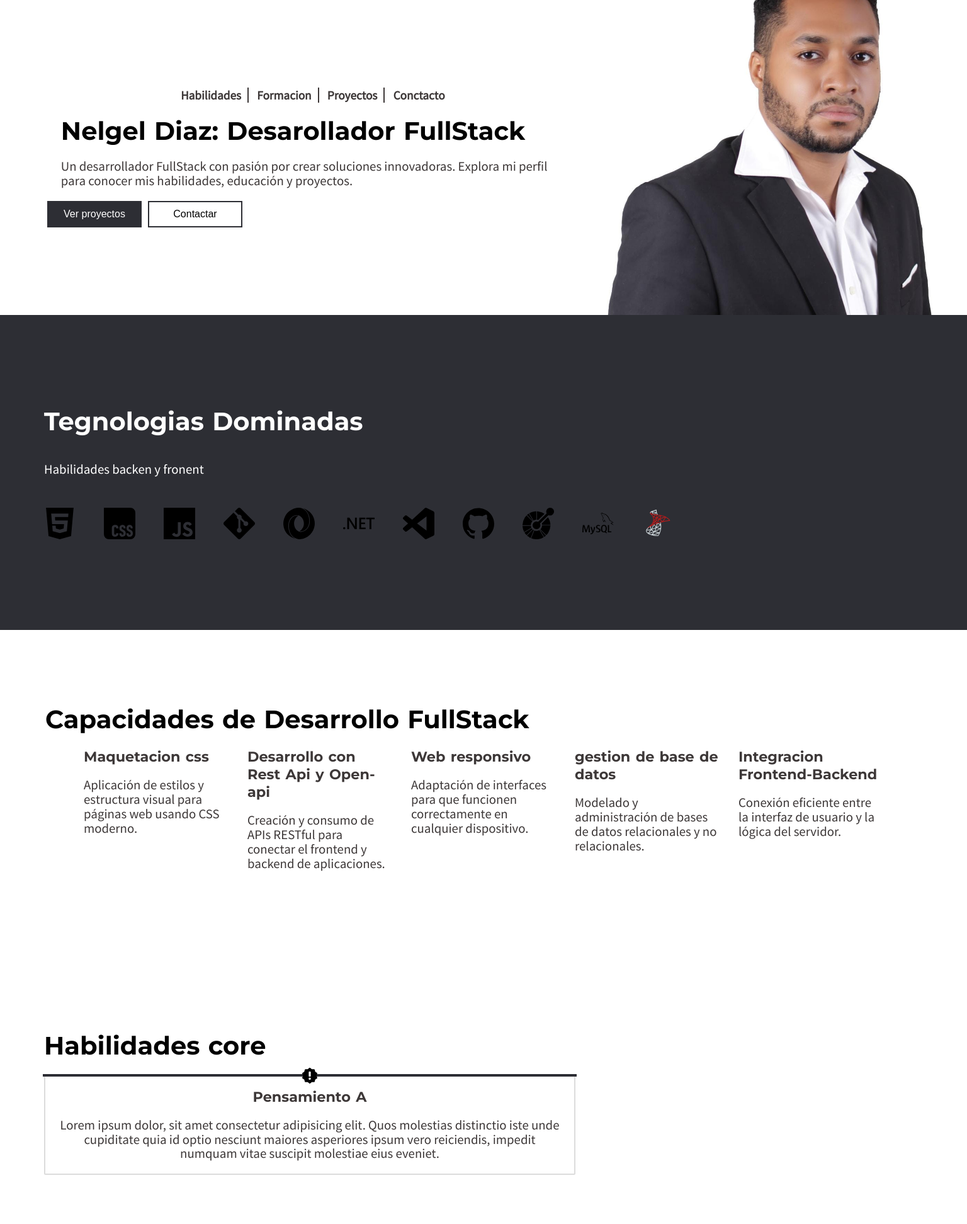
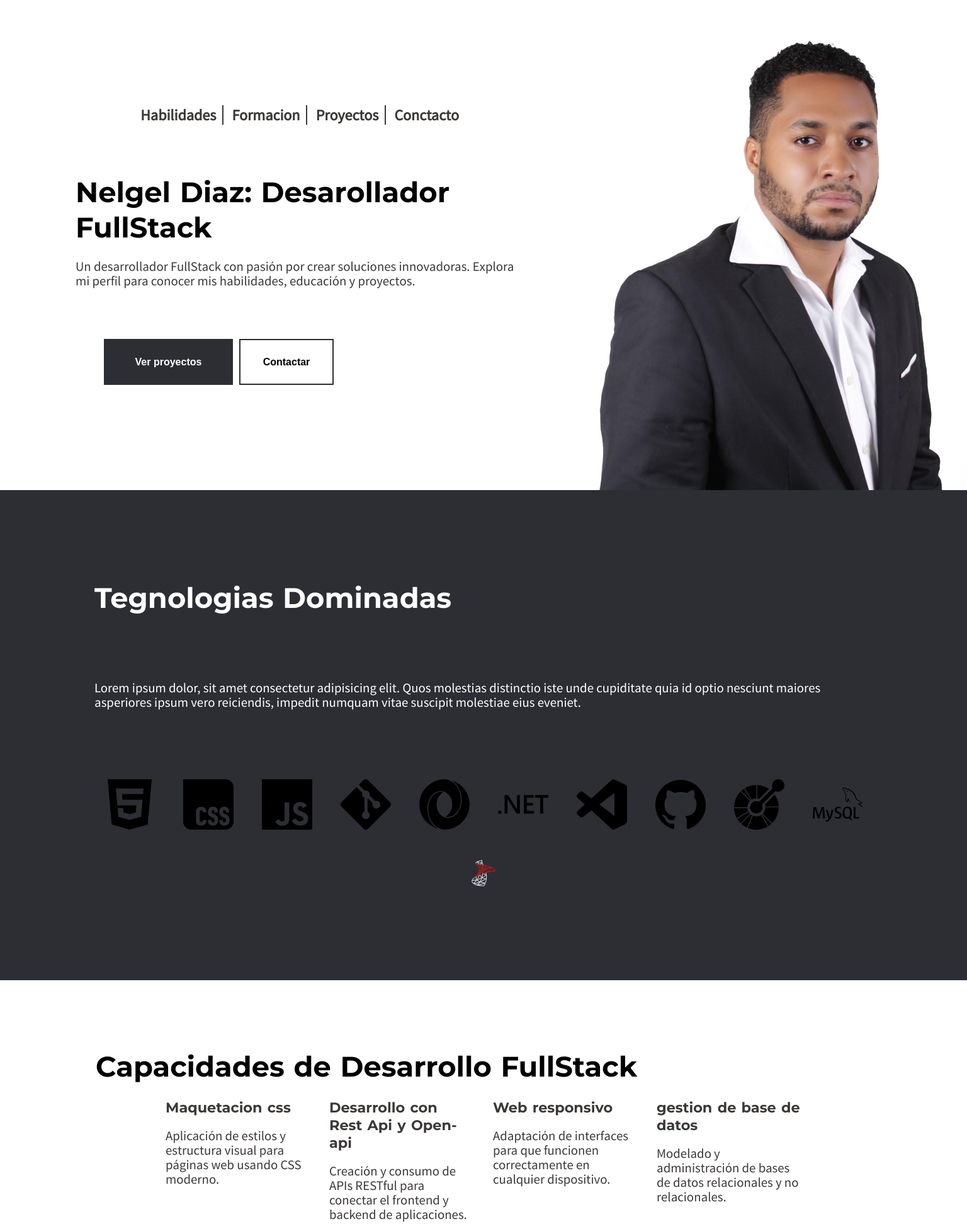
Before and after one commit to Hakerman564/Portafolio, a plain HTML site: page index.html in a window 1536 px wide. Shown: the top 1943 px of the page at 63% size. Drawn offline with Linux system fonts and the light colour scheme.

Commit message:
el Reajuste de tamaño de la pagina para pantalla de 1400px, Contunuacion de step4

```diff
--- a/index.html
+++ b/index.html
@@ -38,7 +38,10 @@
 
         <section class="habilidad-clave step2">
             <h1>Tegnologias Dominadas</h1>
-            <p>Habilidades backen y fronent</p>
+            <p>Lorem ipsum dolor, sit amet consectetur adipisicing elit.
+                Quos molestias distinctio iste unde cupiditate quia id
+                optio nesciunt maiores asperiores ipsum vero reiciendis,
+                impedit numquam vitae suscipit molestiae eius eveniet.</p>
             <div class="habilidades-icons">
                 <!--icono traidos desde javascript-->
             </div>
@@ -55,6 +58,16 @@
         <section class="habilidad-core step4">
             <h1>Habilidades core</h1>
             <div class="habilidades-core-bloques">
+                <!--Contenido-->
+                <div class="core-block" width="auto" height="auto">
+                    <span class="core-icon-bg"></span>
+                    <img src="icon/usobajo/exclamation.svg" alt="core-icon" class="core-icon">
+                    <h3>Pensamiento A</h3>
+                    <p>Lorem ipsum dolor, sit amet consectetur adipisicing elit.
+                        Quos molestias distinctio iste unde cupiditate quia id
+                        optio nesciunt maiores asperiores ipsum vero reiciendis,
+                        impedit numquam vitae suscipit molestiae eius eveniet.</p>
+                </div>
 
                 <div class="core-block" width="auto" height="auto">
                     <span class="core-icon-bg"></span>
@@ -66,7 +79,43 @@
                         impedit numquam vitae suscipit molestiae eius eveniet.</p>
                 </div>
 
+                <div class="core-block" width="auto" height="auto">
+                    <span class="core-icon-bg"></span>
+                    <img src="icon/usobajo/exclamation.svg" alt="core-icon" class="core-icon">
+                    <h3>Pensamiento A</h3>
+                    <p>Lorem ipsum dolor, sit amet consectetur adipisicing elit.
+                        Quos molestias distinctio iste unde cupiditate quia id
+                        optio nesciunt maiores asperiores ipsum vero reiciendis,
+                        impedit numquam vitae suscipit molestiae eius eveniet.</p>
+                </div>
+
+                <div class="core-block" width="auto" height="auto">
+                    <span class="core-icon-bg"></span>
+                    <img src="icon/usobajo/exclamation.svg" alt="core-icon" class="core-icon">
+                    <h3>Pensamiento A</h3>
+                    <p>Lorem ipsum dolor, sit amet consectetur adipisicing elit.
+                        Quos molestias distinctio iste unde cupiditate quia id
+                        optio nesciunt maiores asperiores ipsum vero reiciendis,
+                        impedit numquam vitae suscipit molestiae eius eveniet.</p>
+                </div>
+
+                <div class="core-block" width="auto" height="auto">
+                    <span class="core-icon-bg"></span>
+                    <img src="icon/usobajo/exclamation.svg" alt="core-icon" class="core-icon">
+                    <h3>Pensamiento A</h3>
+                    <p>Lorem ipsum dolor, sit amet consectetur adipisicing elit.
+                        Quos molestias distinctio iste unde cupiditate quia id
+                        optio nesciunt maiores asperiores ipsum vero reiciendis,
+                        impedit numquam vitae suscipit molestiae eius eveniet.</p>
+                </div>
+
+
             </div>
+
+
+
+
+            <!--Fin-->
         </section>
 
         <section class="formacion step5">
--- a/style.css
+++ b/style.css
@@ -1,99 +1,164 @@
 @import url('font.css');
 
-/*Fuentes Cabezera*/
-h1,h2,h3,h4,h5,h6,h7,h8{
-    font-family: 'Montserrat', sans-serif ;
+/* ================================
+   VARIABLES GLOBALES
+================================ */
+:root {
+
+    /* --- Breakpoints (puedes editarlos libremente) --- */
+    --bp-miDesktop: 1400px;
+    --bp-desktop: 1200px;
+    --bp-tablet: 768px;
+    --bp-phone: 480px;
+
+    /* --- Colores globales --- */
+    --color-dark: #2d2e34;
+    --color-text: #3d3838;
+    --color-bg-light: #ffffff;
+    --color-bg-gray: #f2f2f2;
+
+    /* --- Tipografías / tamaños --- */
+    --font-title-big: 2.8em;
+    --font-title-medium: 1.4em;
+    --font-text: 1.3em;
+
+    /* --- Layout / Medidas globales --- */
+    --page-max-width: 1463px;
+    /* ancho base de tu pantalla */
+    --section-height: 778px;
+    /* altura estándar */
+    --section-height-lg: 1200px;
+    /* altura para step5 */
+    --avatar-height: 100%;
+    /* altura del avatar */
+    --padding-global: 150px;
+    /* padding base de secciones */
+    --padding-small: 120px;
+    /* padding usado en step1 */
+
+    /* --- Otros --- */
+    --step-border-hover: gainsboro;
+}
+
+
+/* ================================
+   RESETEO Y BASE
+================================ */
+* {
+    margin: 0;
+    padding: 0;
+    box-sizing: border-box;
+}
+
+body,
+html {
+    width: 100%;
+    height: 100%;
+    margin: 0;
+    padding: 0;
+    font-family: 'Source Sans Pro', sans-serif;
+    color: var(--color-text);
+}
+
+/* Fuentes para encabezados */
+h1,
+h2,
+h3,
+h4,
+h5,
+h6 {
+    font-family: 'Montserrat', sans-serif;
     line-height: 1.25;
     word-spacing: 2px;
 }
 
 h1 {
     color: black;
-    font-size: 2.5em; /* entre 36px y 40px aprox. */
+    font-size: var(--font-title-big);
     font-weight: bold;
     margin-bottom: 0.5em;
 }
 
-h3{
-    font-size: 1.4em;
+h3 {
+    font-size: var(--font-title-medium);
     padding-bottom: 20px;
 }
 
 p {
-    font-size: 1.3em; /* entre 18px y 20px */
+    font-size: var(--font-text);
     line-height: 1.1;
-    max-width: 800px; /* evita que se alargue mucho en pantalla ancha */
 }
 
-*{
-    margin: 0;
-    padding: 0;
-    box-sizing: border-box;
+button{
+    font-weight: 700;
+}
+
+/* ================================
+   ESTILOS PRINCIPALES
+================================ */
+
+@media (min-width: 1400px) {
+
+    /* ===  SECCIONES BASE  === */
+    body {
+        background-color: red;
+    }
+    .step1,
+    .step2,
+    .step3,
+    .step4,
+    .step5,
+    .step6,
+    .step7 {
+        width: 100%;
+        height: var(--section-height);
+    }
+
+    .step1 {
+        background: var(--color-bg-light);
+
+    }
+
+    .step2 {
+        background: var(--color-dark);
+        padding: 0 var(--padding-global);
+    }
+
+    .step3,
+    .step4 {
+        background: var(--color-bg-light);
+        padding: 0 var(--padding-global);
+    }
+
+    .step5 {
+        background: var(--color-bg-gray);
+        height: var(--section-height-lg);
+    }
+
+    .step6 {
+        background: var(--color-bg-light);
+    }
+
+    .step7 {
+        background: var(--color-dark);
     }
 
 
-body, html{
-    width: 100%;
-    margin: 0;
-    padding: 0;
-    height: 100%;
-    font-family: 'Source Sans Pro', sans-serif;
-    color: #3d3838;
+    /* =============================
+       STEP 1 - PERFIL
+    ============================== */
 
+    nav ul li {
+        list-style: none;
+        display: inline;
     }
 
-/*media 1400px*/
-
-.step1,.step2,.step3,.step4,.step5,.step6,.step7{
-    width: 100%;
-    height: 500px;
-
-
-
-}
-
-.step1{
-    background-color: white;
-     padding-left: 30px;
-}
-.step2{
-    background-color: #2d2e34;
-    padding: 0px  70px;
-}
-.step3{
-    background-color: white;
-    padding: 0px  70px;
-}
-.step4{
-    background-color: white;
-    padding: 0px  70px;
-}
-.step5{
-    background-color: #f2f2f2;
-    height: 750px;
-}
-
-.step6{
-    background-color: white;
-}
-.step7{
-    background-color: #2d2e34;
-}
-
-/*---------------------- step1 --------------------------------*/
-
-nav > ul > li{
-    list-style: none;
-    display: inline;
-
-}
-
-li > a{
+    li>a {
         text-decoration: none;
-    color: #3d3838;
+        color: var(--color-text);
         font-weight: bold;
-    border-right: 2px solid #3d3838;
-    font-size: 1.2em;
+        border-right: 2px solid var(--color-text);
+        font-size: 1.5em;
         padding: 0px 10px;
     }
 
@@ -101,113 +166,110 @@ nav ul li:last-child a {
         border: none;
     }
 
-.step1{
+    .step1 {
         display: flex;
-    flex-direction: row; /* Estaba column, lo cambiamos a row */
-    align-items: center; /* Alinea verticalmente */
-    justify-content: center; /* Separa los elementos */
-    background-color: white;
+        flex-direction: row;
+        align-items: center;
+        justify-content: center;
     }
 
     .seccion-perfil {
-    flex-basis: 62% ;
+        flex-basis: 62%;
         display: flex;
         flex-direction: column;
         justify-content: center;
         align-items: center;
-    gap: 20px;
+        gap: 80px;
+        padding-left: var(--padding-small) ;
+        padding-right: var(--padding-small);
     }
 
     .avatar-imagen {
         flex-basis: 38%;
-    height: 100%; /* o una altura fija, ej: 500px */
+        height: var(--avatar-height);
         width: 100%;
         display: flex;
-    align-items: stretch; /* estira su contenido verticalmente */
+        align-items: stretch;
         justify-content: center;
-    overflow: hidden; /* evita que sobresalga */
+        overflow: hidden;
     }
 
+    .avatar-imagen img {
+        width: 100%;
+        height: 100%;
+        object-fit: cover;
+        object-position: center;
+    }
 
-div > img{
-     width: 100%;     /* que use todo el ancho disponible */
-    height: 100%;    /* que use todo el alto disponible */
-    object-fit: cover; /* rellena el espacio aunque recorte */
-    object-position: center; /* centra el recorte */
+    .botones {
+        width: 100%;
+        display: flex;
+        flex-direction: row;
+        justify-content: flex-start;
+        gap: 10px;
+        margin-left: 90px;
+    }
+
+    .IrProctos {
+        width: 205px;
+        height: 73px;
+        padding: 10px 5px;
+        background: var(--color-dark);
+        color: white;
+        border: none;
+        font-size: 1em;
+    }
+
+    .btContacto {
+        width: 150px;
+        height: 73px;
+        padding: 10px 5px;
+        border: 2px solid var(--color-dark);
+        background: white;
+        font-size: 1em;
     }
 
 
 
-.botones{
-    width: 100%;
+    /* =============================
+       STEP 2
+    ============================== */
+
+    .step2 {
         display: flex;
-    flex-direction: row;
-    justify-content: flex-start;
-    gap:10px;
-    margin-left: 90px;
+        flex-direction: column;
+        align-items: flex-start;
+        justify-content: center;
+        gap: 80px;
     }
 
-.IrProctos{
-    border: none;
-    padding: 10px 5px;
-    width: 150px;
-    background-color: #2d2e34;
+    .step2 p,
+    .step2 h1 {
         color: white;
-    font-size: 1em;
     }
 
-.btContacto{
-    border: 2px solid #2d2e34;
-    padding: 10px 5px;
-    width: 150px;
-    background-color: white;
-    font-size: 1em;
+    .habilidades-icons {
+        width: 100%;
+        margin-top: 30px;
+        display: flex;
+        flex-wrap: wrap;
+        justify-content: center;
+        align-items: center;
+        gap: 45px;
     }
 
 
-/*-------------------------------------------------------------*/
-
-/*---------------------- step2 --------------------------------*/
-
-.step2{
-    display: flex;
-    flex-direction: column;
-    align-items: self-start;
-    justify-content: center;
-    gap: 20px;
-}
-
-.step2 p, .step2 h1{
-    color: white;
+    .icon-tecn {
+            max-width: 80px;
+            height: auto;
         }
 
 
+    /* =============================
+       STEP 3
+    ============================== */
 
-.icon-tecn{
-    width: 50px;
-    height: auto;
-}
-
-.habilidades-icons{
-    margin-top:30px ;
-    display: flex;
-    flex-direction: row;
-    justify-content: center;
-    align-items: center;
-    flex-wrap: wrap;
-    gap: 45px;
-}
-
-/*-------------------------------------------------------------*/
-
-
-
-
-
-/*---------------------- step3 --------------------------------*/
-
-
-.step3{
+    .step3 {
         display: flex;
         flex-direction: column;
         justify-content: center;
@@ -215,48 +277,61 @@ div > img{
         border: 2px solid transparent;
     }
 
-.habilidades-tecnicas{
+    .habilidades-tecnicas {
         width: 100%;
+        height: 480px;
         display: flex;
-    flex-direction: row;
+        flex-wrap: wrap;
         justify-content: center;
+        align-items: flex-start;
         gap: 30px;
-    flex-wrap: wrap;
-    align-items: first baseline;
     }
 
-.step3:hover{
-    border: 2px solid gainsboro ;
+    .step3:hover {
+        border: 2px solid var(--step-border-hover);
     }
 
-.block-rol{
+    .block-rol {
         width: 230px;
     }
-/*-------------------------------------------------------------*/
 
-/*---------------------- step4 --------------------------------*/
 
-.step4{
+
+    /* =============================
+       STEP 4
+    ============================== */
+
+    .step4 {
         display: flex;
         flex-direction: column;
         justify-content: center;
         align-items: flex-start;
+        gap: 40px;
     }
 
-.core-block{
+    .habilidades-core-bloques {
+        display: grid;
+            gap: 15px;
+            width: 100%;
+            /* Distribución automática de los bloques */
+            grid-template-columns: repeat(auto-fit, minmax(300px, 1fr));
+            /* Centra los bloques cuando sobran columnas */
+            justify-content: center;
+    }
+
+    .core-block {
         border: 2px solid gainsboro;
         border-radius: 2px;
-    padding: 20px;
+        padding: 15px;
         display: flex;
         flex-direction: column;
         justify-content: flex-start;
         align-items: center;
         text-align: center;
         position: relative;
-    flex-wrap: wrap;
     }
 
-.core-icon{
+    .core-icon {
         width: 25px;
         height: 25px;
         position: absolute;
@@ -266,9 +341,7 @@ div > img{
         z-index: 2;
     }
 
-
-
-.core-icon-bg{
+    .core-icon-bg {
         position: absolute;
         top: -10px;
         left: 50%;
@@ -280,16 +353,20 @@ div > img{
         z-index: 2;
     }
 
-.core-block::after{
+    .core-block::after {
         content: "";
         position: absolute;
         top: -2px;
-    left: -4px;
-    width: 101%;
-    height: 4px; /* grosor de la línea */
-    background: #2d2e34; /* color de la línea */
-    border: none; /* quita el border si lo tienes */
+        left: -1px;
+        width: 99.5%;
+        height: 5px;
+        background: var(--color-dark);
+        border: var(--color-dark) 3px solid;
+        border-top-left-radius: 3px;
+        border-top-right-radius: 3px;
         z-index: 1;
     }
+}
+
 
 /*-------------------------------------------------------------*/
```
Lines whose indentation alone changed are shown as unchanged.
